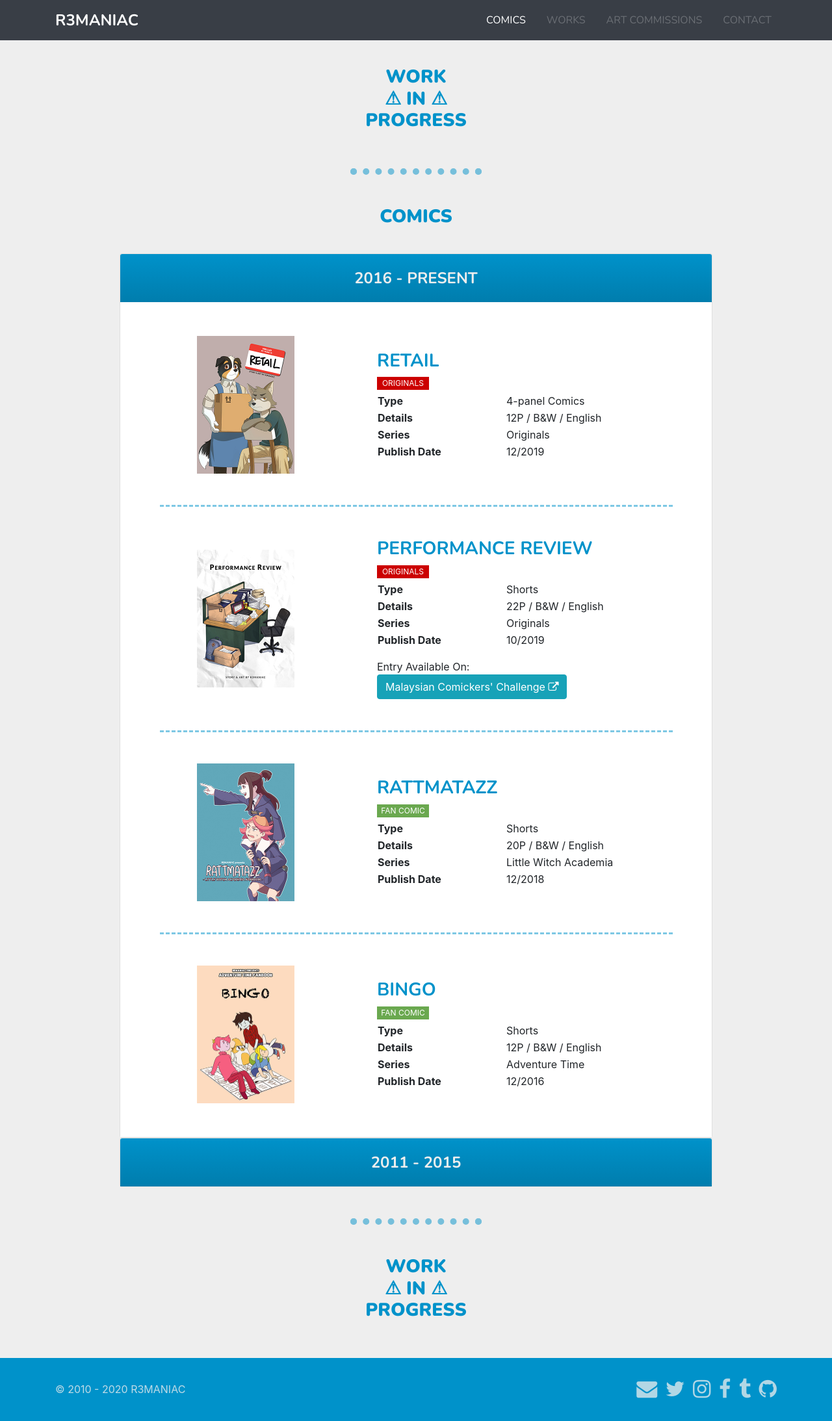
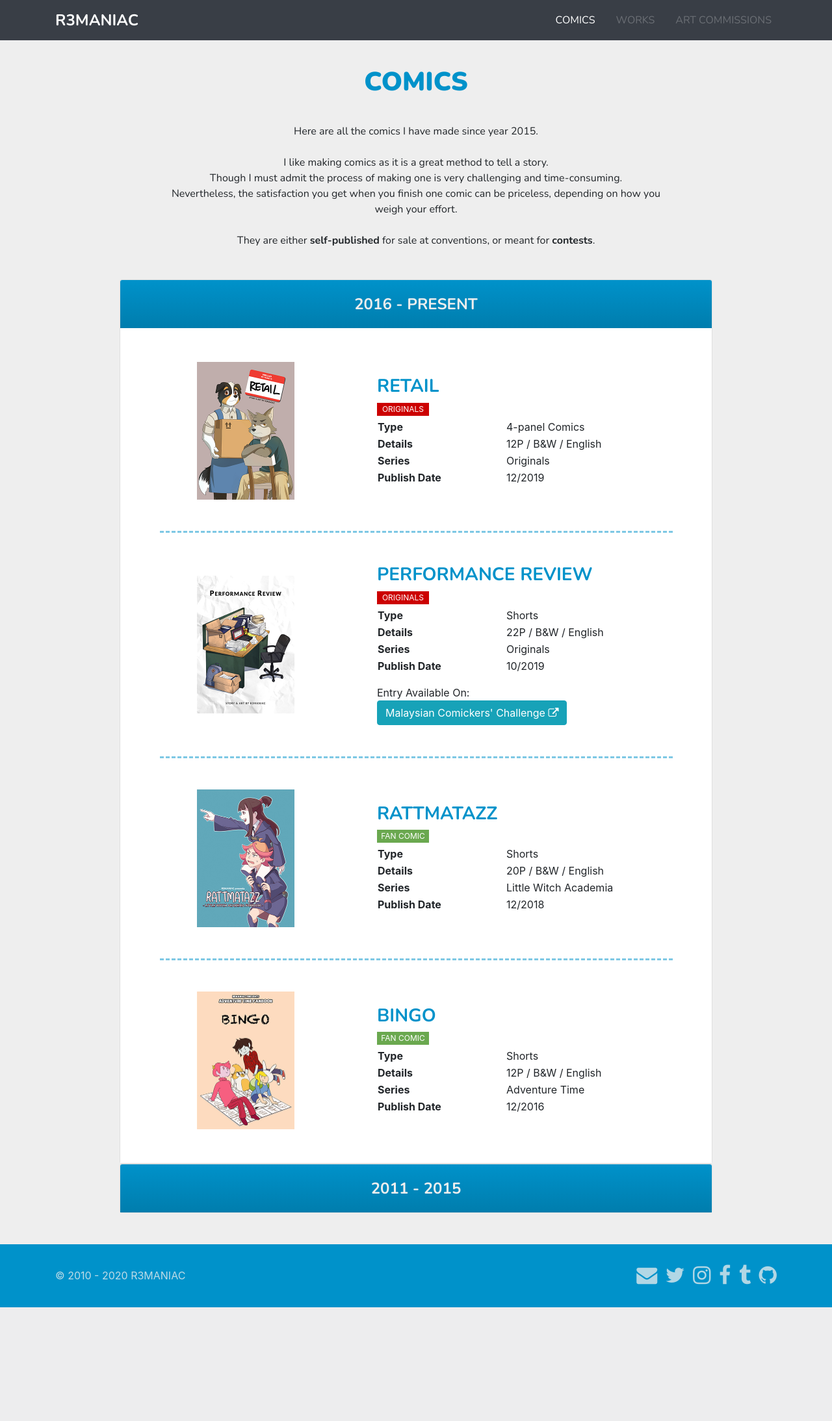
Before and after one commit to remaniac3/remaniac3.github.io, a PHP site: page /comics.html in a window 1280 px wide. Shown: the whole page at 65% size. After the commit the page ends 2012 px from the top, so only its background shows below. Run offline with PHP 8.4, Linux system fonts and the light colour scheme.

Commit message:
finalize the comic page (sort of)

```diff
--- a/comics.html
+++ b/comics.html
@@ -13,7 +13,6 @@
         <meta property="og:description"        content="I make art." />
         <meta property="og:image"              content="https://www.remaniac.net/img/meta.jpg" />
 
-        <!-- <link rel="stylesheet" href="https://stackpath.bootstrapcdn.com/bootstrap/4.3.1/css/bootstrap.min.css" integrity="sha384-ggOyR0iXCbMQv3Xipma34MD+dH/1fQ784/j6cY/iJTQUOhcWr7x9JvoRxT2MZw1T" crossorigin="anonymous"> -->
         <link rel="stylesheet" type="text/css" href="bootstrap.min.css">
         <link rel="stylesheet" type="text/css" href="style.css">
         <link href="https://stackpath.bootstrapcdn.com/font-awesome/4.7.0/css/font-awesome.min.css" rel="stylesheet" integrity="sha384-wvfXpqpZZVQGK6TAh5PVlGOfQNHSoD2xbE+QkPxCAFlNEevoEH3Sl0sibVcOQVnN" crossorigin="anonymous">
@@ -40,9 +39,6 @@
                         <li class="nav-item navbarPadding">
                             <a class="nav-link disabled" href="#">Art Commissions</a>
                         </li>
-                        <li class="nav-item navbarPadding">
-                            <a class="nav-link disabled" href="#">Contact</a>
-                        </li>
                     </ul>
                 </div>
             </div>
@@ -51,16 +47,23 @@
         <main class="text-center">
 
             <div class="container containerTop">
-                <h3 class="textLightBlue textThick textNunito">WORK<br>⚠ IN ⚠<br>PROGRESS</h3>
-            </div>
-
-            <div class="container containerMiddle"><hr class="dottedHorizontal"></div>
-
-            <div class="container containerMiddle">
-                <h3 class="textLightBlue textThick textNunito">COMICS</h3>
+                    <h1 class="textLightBlue textThick textNunito">COMICS</h1>
             </div>
 
             <div class="container containerMiddle">
+                <div class="containerParagraph">
+                    <p class="textNunito">Here are all the comics I have made since year 2015.
+                        <br>
+                        <br>I like making comics as it is a great method to tell a story.
+                        <br>Though I must admit the process of making one is very challenging and time-consuming.
+                        <br>Nevertheless, the satisfaction you get when you finish one comic can be priceless, depending on how you weigh your effort.
+                        <br>
+                        <br>They are either <b>self-published</b> for sale at conventions, or meant for <b>contests</b>.
+                    </p>
+                </div>
+            </div>
+
+            <div class="container containerBottom">
                 <div id="accordion" class="containerComicsMain">
 
                   <div class="card">
@@ -284,11 +287,11 @@
                 </div>
             </div>
 
-            <div class="container containerMiddle"><hr class="dottedHorizontal"></div>
+<!--             <div class="container containerMiddle"><hr class="dottedHorizontal"></div>
 
             <div class="container containerBottom">
                 <h3 class="textLightBlue textThick textNunito">WORK<br>⚠ IN ⚠<br>PROGRESS</h3>
-            </div>
+            </div>     -->
         </main>
 
         <footer class="container-fluid" id="footerEx">
@@ -314,5 +317,17 @@
         <script src="https://cdnjs.cloudflare.com/ajax/libs/popper.js/1.14.7/umd/popper.min.js" integrity="sha384-UO2eT0CpHqdSJQ6hJty5KVphtPhzWj9WO1clHTMGa3JDZwrnQq4sF86dIHNDz0W1" crossorigin="anonymous"></script>
         <script src="https://stackpath.bootstrapcdn.com/bootstrap/4.3.1/js/bootstrap.min.js" integrity="sha384-JjSmVgyd0p3pXB1rRibZUAYoIIy6OrQ6VrjIEaFf/nJGzIxFDsf4x0xIM+B07jRM" crossorigin="anonymous"></script>
 
+        <script>
+            // Accordion always ON.
+            $('[data-toggle="collapse"]').on('click',function(e){
+                if ( $(this).parents('.accordion').find('.collapse.show')){
+                    var idx = $(this).index('[data-toggle="collapse"]');
+                    if (idx == $('.collapse.show').index('.collapse')) {
+                        e.stopPropagation();
+                    }
+                }
+            });
+        </script>
+
     </body>
 </html>
--- a/index.html
+++ b/index.html
@@ -13,7 +13,6 @@
         <meta property="og:description"        content="I make art." />
         <meta property="og:image"              content="https://www.remaniac.net/img/meta.jpg" />
 
-        <!-- <link rel="stylesheet" href="https://stackpath.bootstrapcdn.com/bootstrap/4.3.1/css/bootstrap.min.css" integrity="sha384-ggOyR0iXCbMQv3Xipma34MD+dH/1fQ784/j6cY/iJTQUOhcWr7x9JvoRxT2MZw1T" crossorigin="anonymous"> -->
         <link rel="stylesheet" type="text/css" href="bootstrap.min.css">
         <link rel="stylesheet" type="text/css" href="style.css">
         <link href="https://stackpath.bootstrapcdn.com/font-awesome/4.7.0/css/font-awesome.min.css" rel="stylesheet" integrity="sha384-wvfXpqpZZVQGK6TAh5PVlGOfQNHSoD2xbE+QkPxCAFlNEevoEH3Sl0sibVcOQVnN" crossorigin="anonymous">
@@ -39,9 +38,6 @@
                         </li>
                         <li class="nav-item navbarPadding">
                             <a class="nav-link disabled" href="#">Art Commissions</a>
-                        </li>
-                        <li class="nav-item navbarPadding">
-                            <a class="nav-link disabled" href="#">Contact</a>
                         </li>
                     </ul>
                 </div>
--- a/style.css
+++ b/style.css
@@ -61,7 +61,6 @@ body {
 .textNunito {
     font-family:'Nunito', sans-serif;
 }
-
 
 /******************** FONT AWESOME ********************/
 
@@ -153,6 +152,11 @@ body {
 .containerComicsMain {
     margin: auto;
     width: 80%;
+}
+
+.containerParagraph {
+    margin: auto;
+    width: 70%;
 }
 
 .comicTextResponsive {
@@ -267,6 +271,10 @@ body {
         padding: 1em 3em 2em 3em;
     }
 
+    .containerParagraph {
+        width: 80%;
+    }
+
 
     /******************** COMICS PAGE ********************/
 
```
